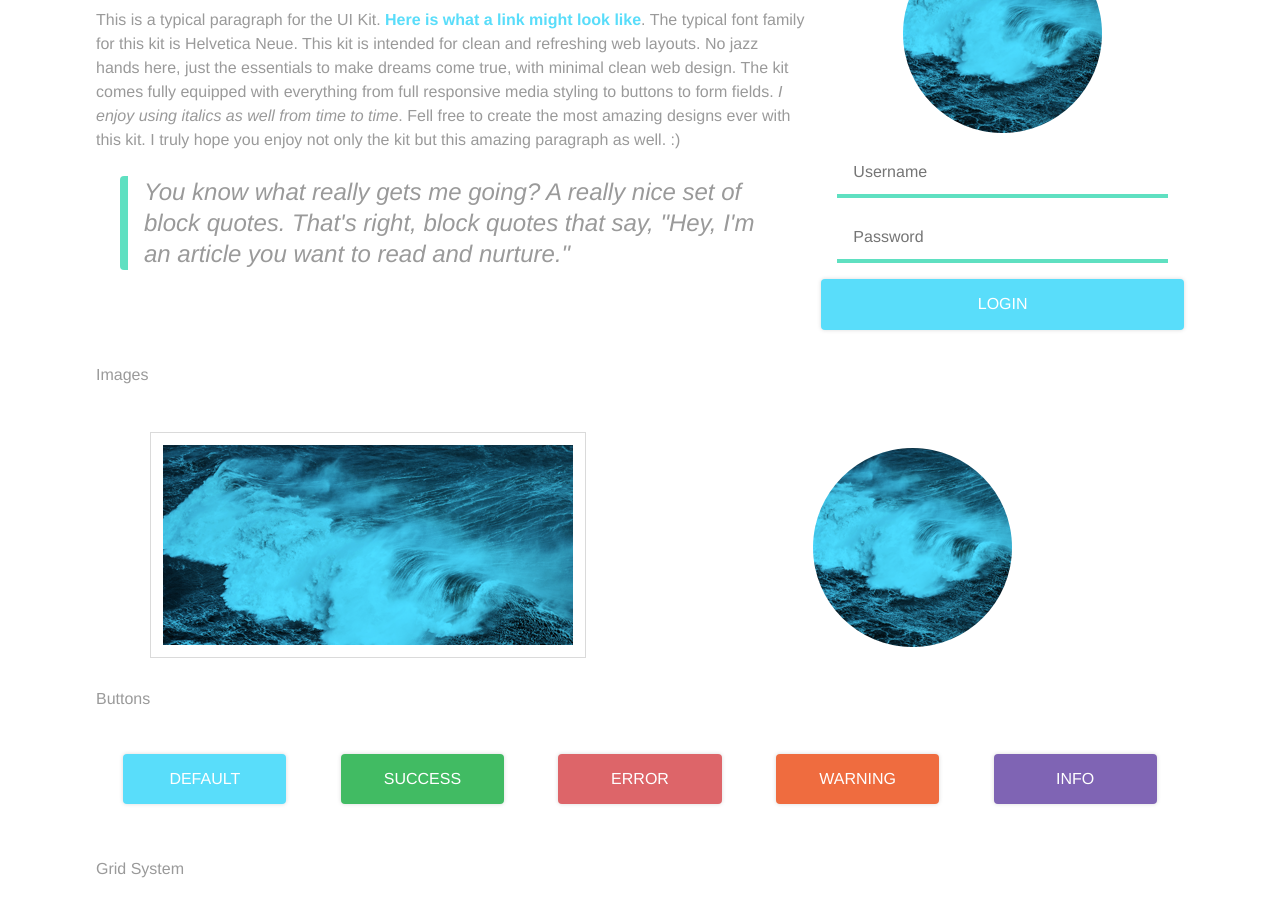
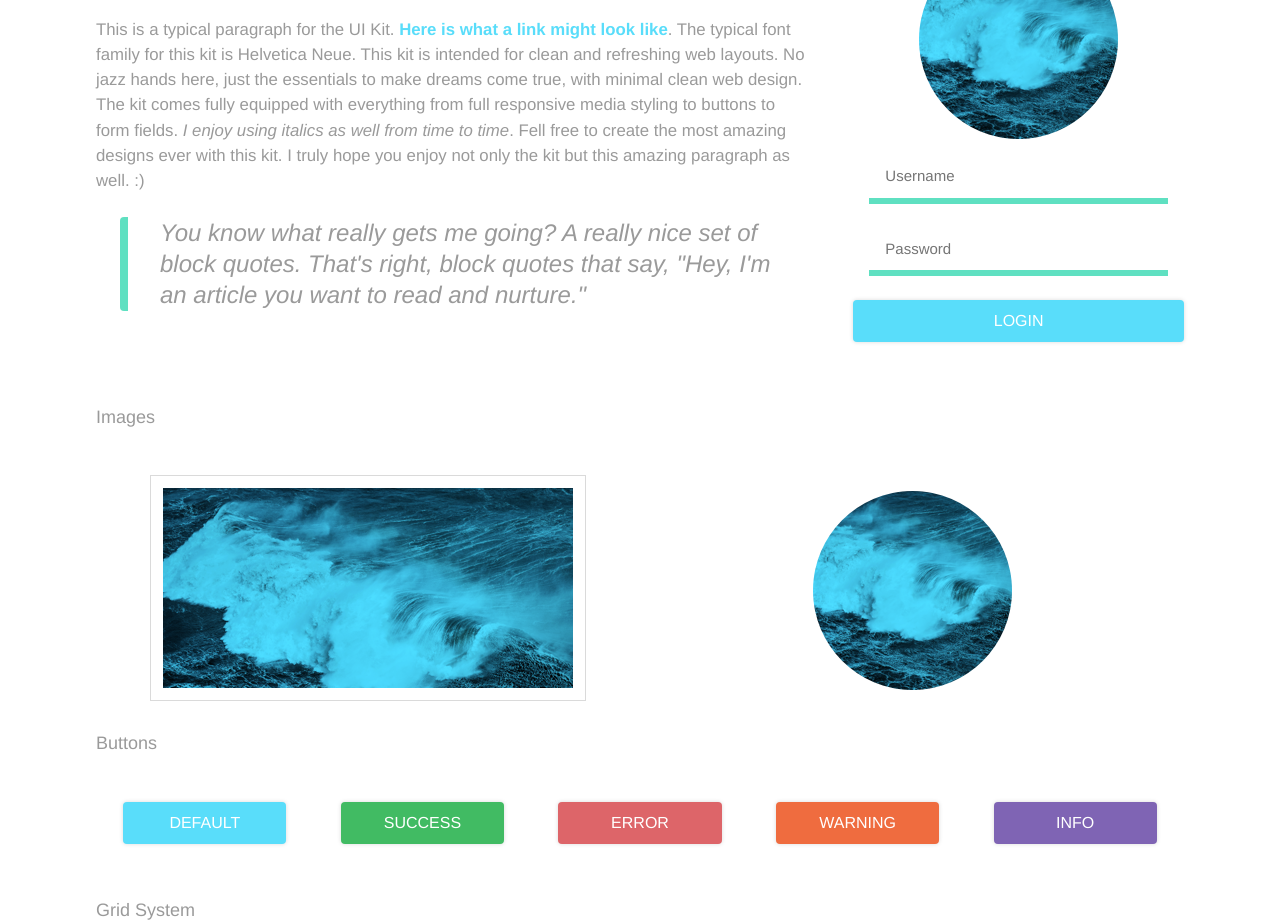
Before and after one commit to zohdy/tth-project-4, a plain HTML site: page index.html in a window 1280 px wide. Shown: the part 503-1427 px from the top of the page. Drawn offline with Linux system fonts and the light colour scheme.

Commit message:
ready for submission

```diff
--- a/scss/base/_base.scss
+++ b/scss/base/_base.scss
@@ -10,4 +10,5 @@ ul {
 
 p {
     line-height: 1.5;
+    font-size: 1.05em;
 }
--- a/scss/components/_forms.scss
+++ b/scss/components/_forms.scss
@@ -1,20 +1,23 @@
 .form {
+  @include mq('desktop') {
+    padding-left: 32px;
+  }
 }
 
 .form__label--hidden {
   display: none;
 }
 .form__input {
-  @include text(em(16), 2.7, 500);
+  @include text(em(15), 2.7, 500);
   display: block;
   width: calc(100% - 32px);
   margin-left: 16px;
   margin-top: 16px;
-  margin-bottom:16px;
+  margin-bottom:24px;
   padding-right: 16px;
   padding-left: 16px;
   border: none;
-  border-bottom: 4px solid $color-primary;
+  border-bottom: 6px solid $color-primary;
   &:focus {
     outline:none;
   }
--- a/scss/components/_grid.scss
+++ b/scss/components/_grid.scss
@@ -8,8 +8,9 @@
 // Setting the color and styles on each col of the theme__colors grid
 @each $item in $grid-items {
   .theme__colors.grid__col--#{$item} {
+    @include text(null, $color : darken($color-text, 25%));
     background: map_get($grid-colors, $item);
-    padding: 16px;
+    padding: 12px;
     border-radius: 4px;
     margin-top:4px;
     margin-bottom:4px;
@@ -50,7 +51,7 @@
 
 // Targeting the button container in desktop mode
 .grid__col--12 {
-    @media (min-width: $break-desktop) {
+    @include mq('desktop'){
       @include flexy($justify : space-around);
       margin-top: 24px;
       width: 100%;
@@ -59,7 +60,7 @@
 
 // Grid headline
 #grid {
-  @media (min-width: $break-desktop) {
+  @include mq('desktop'){
     margin-top: 56px;
   }
 }
--- a/scss/components/_typography.scss
+++ b/scss/components/_typography.scss
@@ -7,7 +7,7 @@
 
 .headline--secondary {
   font-weight: 300;
-  font-size: em(16);
+  font-size: em(18);
   @include mq('desktop')  {
     margin-top: 0;
   }
@@ -16,7 +16,7 @@
 .blockquote {
   margin-left: 24px;
   margin-right: 24px;
-  padding-left: 16px;
+  padding-left: 32px;
   font-size: em(24);
   font-style: italic;
   line-height: 1.3;
--- a/scss/utilities/_mixins.scss
+++ b/scss/utilities/_mixins.scss
@@ -43,8 +43,8 @@
   border-radius: 4px;
   text-transform: uppercase;
   border:none;
-  padding-top: 16px;
-  padding-bottom: 16px;
+  padding-top: 12px;
+  padding-bottom: 12px;
   margin-top: 8px;
   margin-bottom: 8px;
   box-shadow: 0 0 4px $color-shade;
```
Also changed, not shown: css/style.css, 1 other file.
